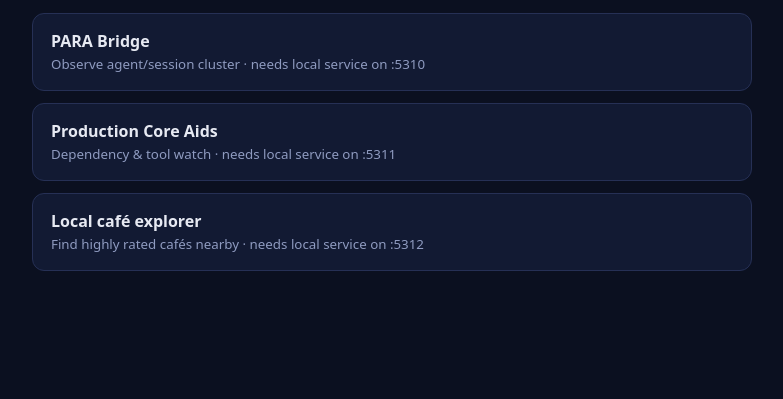
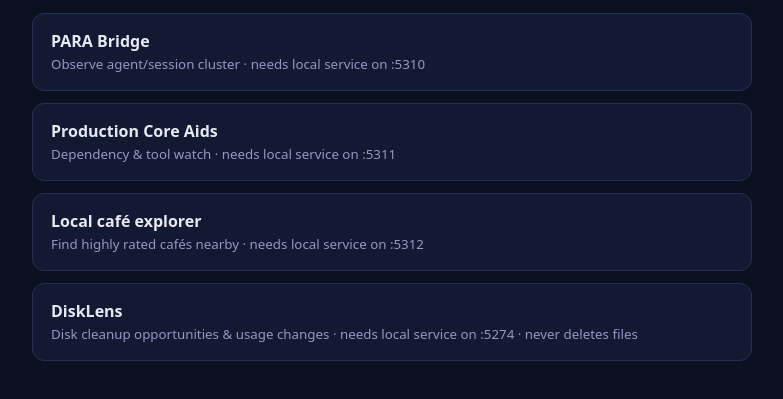
Before and after one commit to quocchungthan/quocchungthan.github.io, a plain HTML site: page landing/index.html in a window 1280 px wide. Shown: the part 159-558 px from the top of the page, without its empty margins (248-1031 px from the left). Drawn offline with Linux system fonts and the light colour scheme.

Commit message:
Register DiskLens static UI in tool hosting

```diff
--- a/landing/index.html
+++ b/landing/index.html
@@ -19,6 +19,7 @@
     <a class="card" href="para-bridge/"><strong>PARA Bridge</strong><br /><small>Observe agent/session cluster · needs local service on :5310</small></a>
     <a class="card" href="tools-w-productioncore-aids/"><strong>Production Core Aids</strong><br /><small>Dependency &amp; tool watch · needs local service on :5311</small></a>
     <a class="card" href="tools-s-exploring-local/"><strong>Local café explorer</strong><br /><small>Find highly rated cafés nearby · needs local service on :5312</small></a>
+    <a class="card" href="tools-w-disklens/"><strong>DiskLens</strong><br /><small>Disk cleanup opportunities &amp; usage changes · needs local service on :5274 · never deletes files</small></a>
   </main>
 </body>
 </html>
```
Also changed, not shown: 2 other files.
